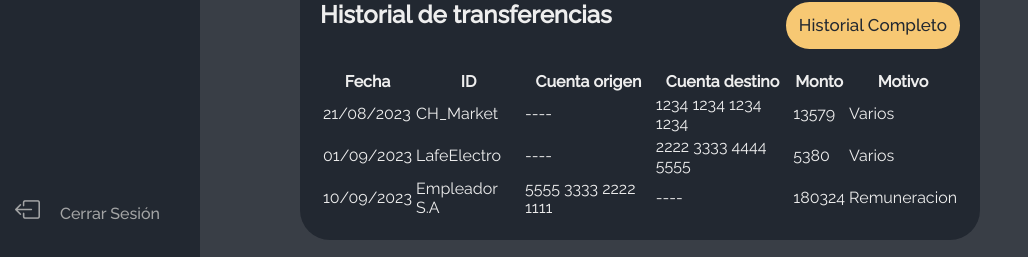
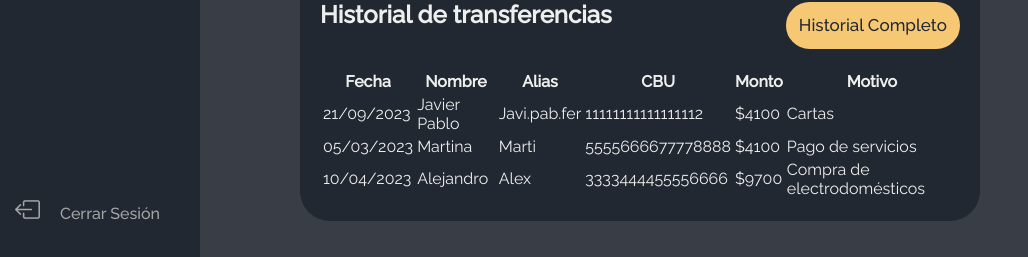
Before and after one commit to ahaefeli/BeeBank-ITBA, a Next.js app in the folder next/beebank-on-next/: page /home in a window 1280 px wide. Shown: the part 555-812 px from the top of the page, without its empty margins (0-1028 px from the left). Built offline with nearby package versions, Linux system fonts and the light colour scheme; no server answers.

Commit message:
agregado dinamismo v2
Se agrego autoactualizacion al home

```diff
--- a/next/beebank-on-next/src/app/TransferAPI.json
+++ b/next/beebank-on-next/src/app/TransferAPI.json
@@ -482,5 +482,27 @@
         "Ftransfnum": "01567890",
         "Fstate": "Approved",
         "Fid": 21
+      },
+      {
+        "FDnombre": "Javier Pablo",
+        "FDapellido": "Fercho",
+        "FDdni": 18456348,
+        "FDcbu": 11111111111111111,
+        "FDalias": "Javi.pab.fer",
+        "FDbank": "Beebank",
+        "FOnombre": "Manuel López",
+        "FOapellido": "Pérez",
+        "FOdni": 12312312,
+        "FOcbu": 9876987698769876,
+        "FOalias": "Manu.L",
+        "FObank": "Banco Columbia",
+        "Fmonto": 4100,
+        "Fmotivo": "Cartas",
+        "Fdescription": "Compra juego de cartas",
+        "Fttransferencia": "Inmediata",
+        "Ffecha": "21/09/2023",
+        "Ftransfnum": "01567890",
+        "Fstate": "Approved",
+        "Fid": 22
       }
 ]
--- a/next/beebank-on-next/src/app/home/homeContent.jsx
+++ b/next/beebank-on-next/src/app/home/homeContent.jsx
@@ -7,10 +7,77 @@ import TransferPopUp from './transfers/transferPopUp';
 import CurrencyConverter from './conversor/conversorPopUp';
 import ContactsPopUp from './contacts/contactsPopUp';
 import CardsPopUp from './cards/cardsAdminPopUp'
+import TransferAPI from "../TransferAPI.json";
 
 import styleHome from './home.module.css';
 
 export default function HomeContent(props) {
+    let fecha1, nombre1, alias1, cbu1, monto1, motivo1;
+    let fecha2, nombre2, alias2, cbu2, monto2, motivo2;
+    let fecha3, nombre3, alias3, cbu3, monto3, motivo3;
+    let indexId = 0;
+    TransferAPI.forEach((elemento)=>{
+        if(indexId<=elemento.Fid && elemento.Fid==0){
+            fecha3 = "-----";
+            nombre3 = "-----";
+            alias3 = "-----";
+            cbu3 = "-----";
+            monto3 = "-----";
+            motivo3 = "-----";
+            fecha2 = "-----";
+            nombre2 = "-----";
+            alias2 = "-----";
+            cbu2 = "-----";
+            monto2 = "-----";
+            motivo2 = "-----";
+            fecha1 = elemento.Ffecha;
+            nombre1 = elemento.FDnombre;
+            alias1 = elemento.FDalias;
+            cbu1 = elemento.FDcbu;
+            monto1 = elemento.Fmonto;
+            motivo1 = elemento.Fmotivo;
+        }
+        else if(indexId<=elemento.Fid && elemento.Fid==1){
+            fecha3 = "-----";
+            nombre3 = "-----";
+            alias3 = "-----";
+            cbu3 = "-----";
+            monto3 = "-----";
+            motivo3 = "-----";
+            fecha2 = fecha1;
+            nombre2 = nombre1;
+            alias2 = alias1;
+            cbu2 = cbu1;
+            monto2 = monto1;
+            motivo2 = motivo1;
+            fecha1 = elemento.Ffecha;
+            nombre1 = elemento.FDnombre;
+            alias1 = elemento.FDalias;
+            cbu1 = elemento.FDcbu;
+            monto1 = elemento.Fmonto;
+            motivo1 = elemento.Fmotivo;
+        }
+        else if(indexId<=elemento.Fid && elemento.Fid>=2){
+            fecha3 = fecha2;
+            nombre3 = nombre2;
+            alias3 = alias2;
+            cbu3 = cbu2;
+            monto3 = monto2;
+            motivo3 = motivo2;
+            fecha2 = fecha1;
+            nombre2 = nombre1;
+            alias2 = alias1;
+            cbu2 = cbu1;
+            monto2 = monto1;
+            motivo2 = motivo1;
+            fecha1 = elemento.Ffecha;
+            nombre1 = elemento.FDnombre;
+            alias1 = elemento.FDalias;
+            cbu1 = elemento.FDcbu;
+            monto1 = elemento.Fmonto;
+            motivo1 = elemento.Fmotivo;
+        }
+    });
 
     const [cbuPopUp, setcbuPopUp] = useState(false);
     const [transferPopUp, settransferPopUp] = useState(false);
@@ -100,35 +167,35 @@ export default function HomeContent(props) {
                     <tbody>
                         <tr className={styleHome.history__table__header}>
                             <th>Fecha</th>
-                <th>ID</th>
-                <th>Cuenta origen</th>
-                <th>Cuenta destino</th>
+                            <th>Nombre</th>
+                            <th>Alias</th>
+                            <th>CBU</th>
                             <th>Monto</th>
                             <th>Motivo</th>
                         </tr>
                         <tr className={styleHome.history__table__content}>
-                <td>21/08/2023</td>
-                <td>CH_Market</td>
-                <td>----</td>
-                <td>1234 1234 1234 1234</td>
-                <td>13579</td>
-                <td>Varios</td>
+                            <td>{fecha1}</td>
+                            <td>{nombre1}</td>
+                            <td>{alias1}</td>
+                            <td>{cbu1}</td>
+                            <td>${monto1}</td>
+                            <td>{motivo1}</td>
                         </tr>
                         <tr className={styleHome.history__table__content}>
-                <td>01/09/2023</td>
-                <td>LafeElectro</td>
-                <td>----</td>
-                <td>2222 3333 4444 5555</td>
-                <td>5380</td>
-                <td>Varios</td>
+                            <td>{fecha2}</td>
+                            <td>{nombre2}</td>
+                            <td>{alias2}</td>
+                            <td>{cbu2}</td>
+                            <td>${monto2}</td>
+                            <td>{motivo2}</td>
                         </tr>
                         <tr className={styleHome.history__table__content}>
-                <td>10/09/2023</td>
-                <td>Empleador S.A</td>
-                <td>5555 3333 2222 1111</td>
-                <td>----</td>
-                <td>180324</td>
-                <td>Remuneracion</td>
+                            <td>{fecha3}</td>
+                            <td>{nombre3}</td>
+                            <td>{alias3}</td>
+                            <td>{cbu3}</td>
+                            <td>${monto3}</td>
+                            <td>{motivo3}</td>
                         </tr>
                     </tbody>
                 </table>
```
Lines whose indentation alone changed are shown as unchanged.
